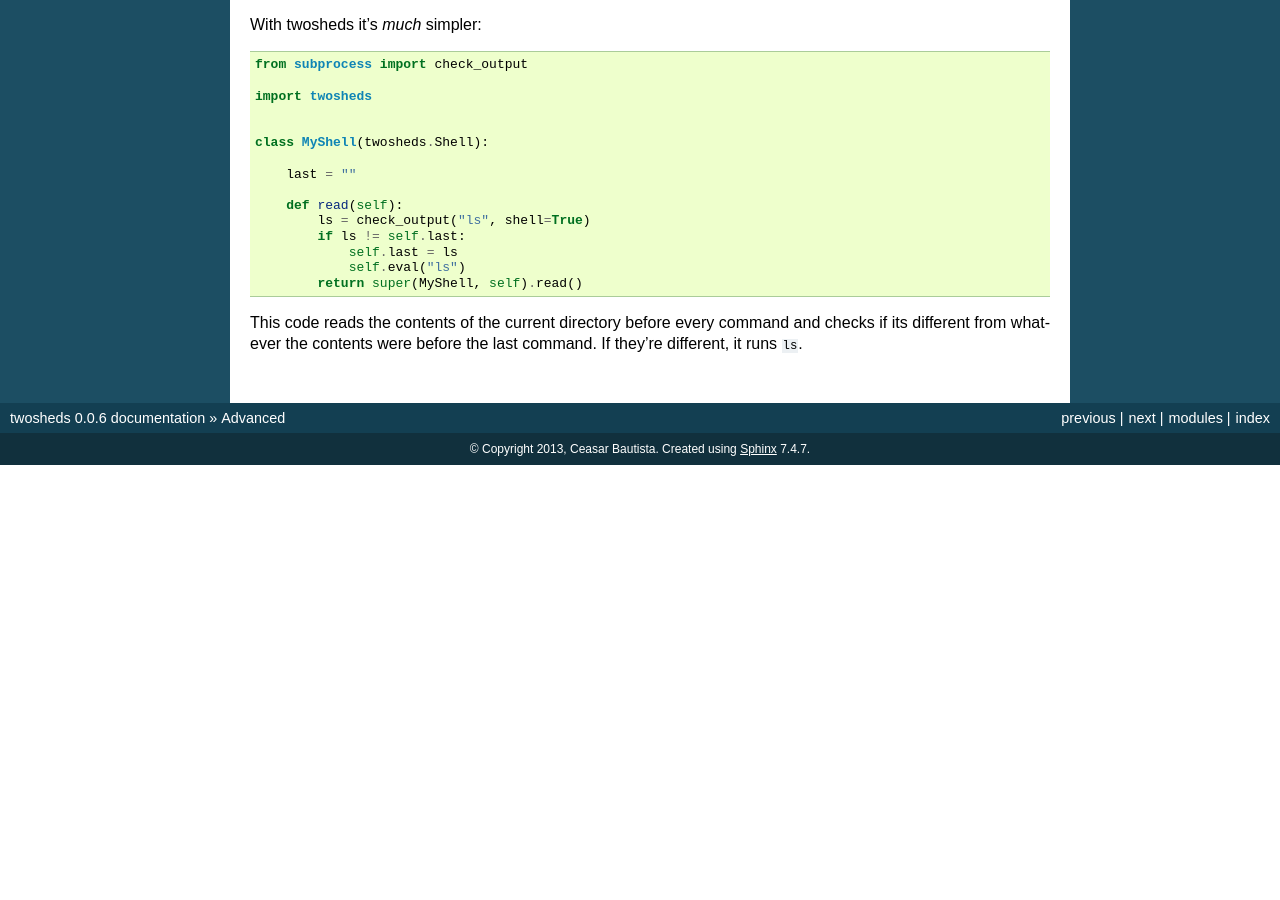
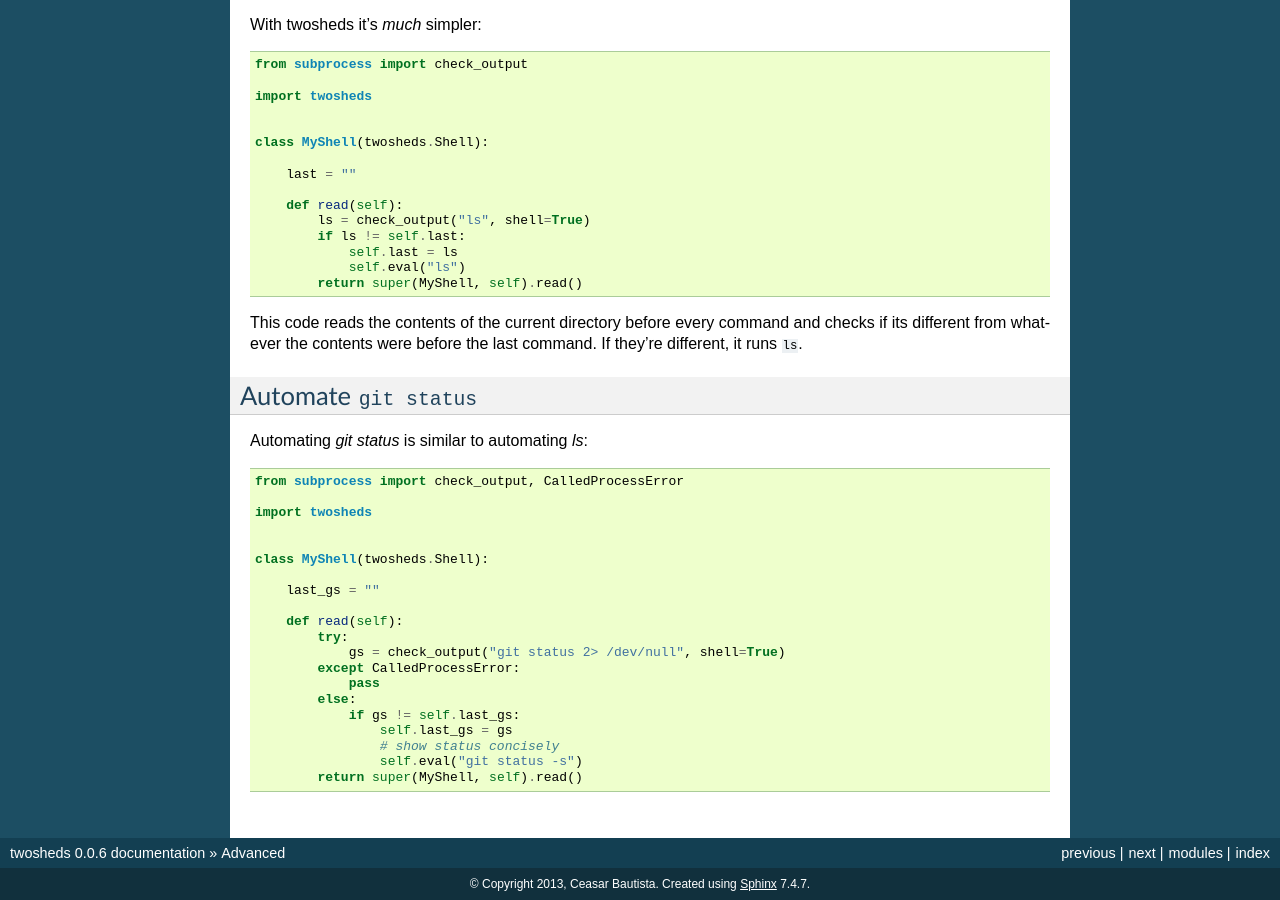
Before and after one commit to Ceasar/twosheds, a Sphinx documentation site: the page built from docs/user/advanced.rst, in a window 1280 px wide and 900 px high, scrolled down 883 px. Built offline with Sphinx 7.4.7, drawn with Linux system fonts in a browser that asks for light colours; before the commit the page ends 1348 px from its top, so only the background shows below that.

Commit message:
add section on automatic git status

```diff
--- a/docs/user/advanced.rst
+++ b/docs/user/advanced.rst
@@ -73,3 +73,29 @@ With twosheds it's *much* simpler::
 This code reads the contents of the current directory before every command
 and checks if its different from whatever the contents were before the last
 command. If they're different, it runs ``ls``.
+
+Automate ``git status``
+-----------------------
+
+Automating `git status` is similar to automating `ls`::
+
+    from subprocess import check_output, CalledProcessError
+
+    import twosheds
+
+
+    class MyShell(twosheds.Shell):
+
+        last_gs = ""
+
+        def read(self):
+            try:
+                gs = check_output("git status 2> /dev/null", shell=True)
+            except CalledProcessError:
+                pass
+            else:
+                if gs != self.last_gs:
+                    self.last_gs = gs
+                    # show status concisely
+                    self.eval("git status -s")
+            return super(MyShell, self).read()
```
